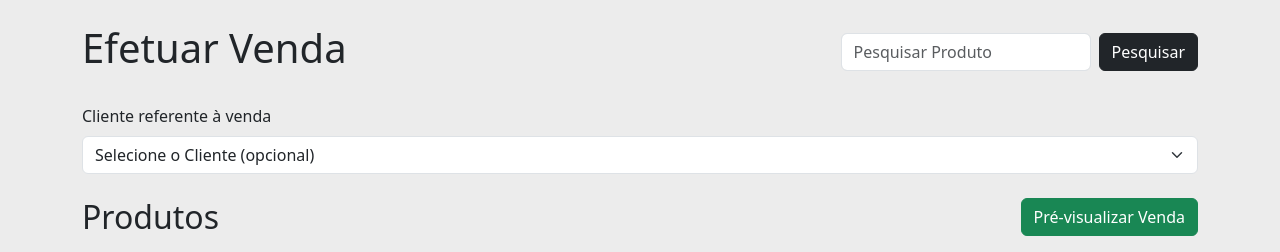
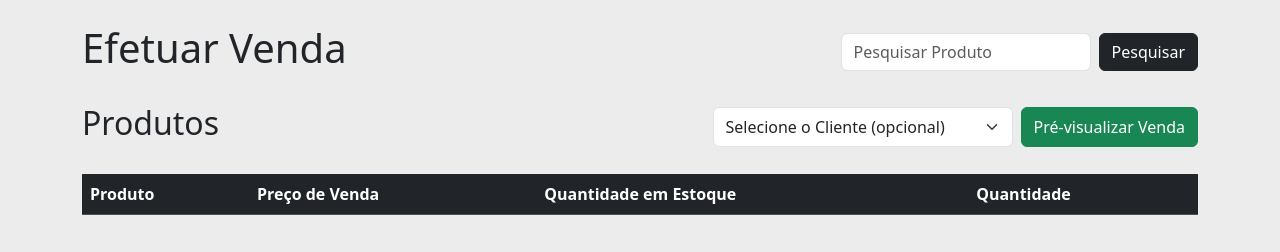
Before and after one commit to WillTms/Estagio, a Django app: page /vendas/nova/ in a window 1280 px wide. Shown: the part 62-314 px from the top of the page. Run offline with Django 5.2, Linux system fonts and the light colour scheme; data that the repository does not hold is empty.

Commit message:
banca final

```diff
--- a/templates/static/css/vendas_form.css
+++ b/templates/static/css/vendas_form.css
@@ -10,3 +10,31 @@ body {
       background-color: #ececec;
       color: black !important;
 }
+
+.header-row {
+  display: flex;
+  align-items: center;
+  justify-content: space-between;
+  margin-bottom: 20px;
+}
+
+.title-section {
+  font-size: 1.5rem;
+  margin: 0;
+}
+
+.action-section {
+  display: flex;
+  gap: 10px;
+}
+
+.cliente-select {
+  width: 250px;
+  height: 40px;
+  font-size: 1rem;
+}
+
+.btn-preview {
+  height: 40px;
+  font-size: 1rem;
+}
--- a/vendas/templates/vendas/vendas_form.html
+++ b/vendas/templates/vendas/vendas_form.html
@@ -12,34 +12,30 @@
     {% include 'navbar.html' %}
 
     <div class="container mt-4">
-        <!-- Linha para título e botão de pesquisa -->
         <div class="d-flex justify-content-between align-items-center mb-4">
             <h1>Efetuar Venda</h1>
 
-            <!-- Formulário de pesquisa com GET separado -->
+            <!-- GET -->
             <form method="get" action="{% url 'vendas:venda_create' %}" class="d-flex">
                 <input class="form-control me-2" type="search" placeholder="Pesquisar Produto" aria-label="Pesquisar" name="busca" value="{{ termo_pesquisa|default_if_none:""  }}" style="width: 250px;">
                 <button class="btn btn-dark" type="submit">Pesquisar</button>
             </form>
         </div>
 
-        <!-- Formulário principal de venda com POST -->
+        <!-- POST -->
         <form method="post" action="{% url 'vendas:venda_create' %}">
             {% csrf_token %}
-            <div class="mb-3">
-                <label for="cliente" class="form-label">Cliente referente à venda</label>
-                <select class="form-select" id="cliente" name="cliente">
+            <div class="d-flex justify-content-between align-items-center mb-4">
+                <h2>Produtos</h2>
+                <div class="d-flex gap-2">
+                    <select class="form-select cliente-select" id="cliente" name="cliente" style="width: 300px;">
                         <option value="" disabled selected>Selecione o Cliente (opcional)</option>
                         {% for cliente in clientes %}
                             <option value="{{ cliente.id }}">{{ cliente.nome_cliente }}</option>
                         {% endfor %}
                     </select>
+                    <button type="submit" class="btn btn-success btn-preview">Pré-visualizar Venda</button>
                 </div>
-
-            <!-- Linha para título "Produtos" e botão "Pré-visualizar Venda" -->
-            <div class="d-flex justify-content-between align-items-center mt-4 mb-2">
-                <h2 class="mb-0">Produtos</h2>
-                <button type="submit" class="btn btn-success">Pré-visualizar Venda</button>
             </div>
 
             <div class="table-responsive mt-3">
--- a/vendas/views.py
+++ b/vendas/views.py
@@ -136,7 +136,6 @@ class FazerVenda(View):
     def get(self, request):
         clientes = Cliente.objects.filter(estado=True)
 
-        # Lógica de pesquisa
         termo_pesquisa = request.GET.get('busca')
         if termo_pesquisa:
             produtos = Produto.objects.filter(estado=True, nome__icontains=termo_pesquisa)
@@ -187,18 +186,17 @@ class ConfirmarVenda(View):
         if cliente_id:
             cliente = get_object_or_404(Cliente, id=cliente_id)
 
-        status_venda = request.POST.get('status')  # Status da venda (paga ou pendente)
+        status_venda = request.POST.get('status')
 
-        # Se o cliente não estiver registrado e o status for pendente, exibir mensagem de erro
         if not cliente and status_venda == 'pendente':
             messages.error(request, "Apenas clientes registrados podem deixar a venda pendente.")
-            return redirect('vendas:venda_preview')  # Redireciona para pré-visualização (ajuste a URL conforme necessário)
+            return redirect('vendas:venda_preview')
 
         valor_final = request.POST.get('valor_final')
         if valor_final:
             valor_final = float(valor_final)
         else:
-            valor_final = None  # Define como None se o campo não foi preenchido
+            valor_final = None
 
         venda = Venda(cliente=cliente)
         venda.save()
@@ -219,12 +217,11 @@ class ConfirmarVenda(View):
                 item_venda.save()
                 total += item_venda.get_subtotal()
 
-        # Se valor_final for None, usa o total calculado
         venda.total = valor_final if valor_final else total
         venda.status = status_venda
         venda.save()
 
         if status_venda == 'paga':
-            return redirect('vendas:venda_list')  # Redireciona para a lista de vendas pagas
+            return redirect('vendas:venda_list')
         else:
-            return redirect('vendas:lista_pendentes')  # Redireciona para a lista de vendas pendentes
+            return redirect('vendas:lista_pendentes')
```
Also changed, not shown: templates/static/css/vendas_list.css (+22 -0 lines), vendas/templates/vendas/vendas_list.html (+4 -9 lines). Lines whose indentation alone changed are shown as unchanged.
